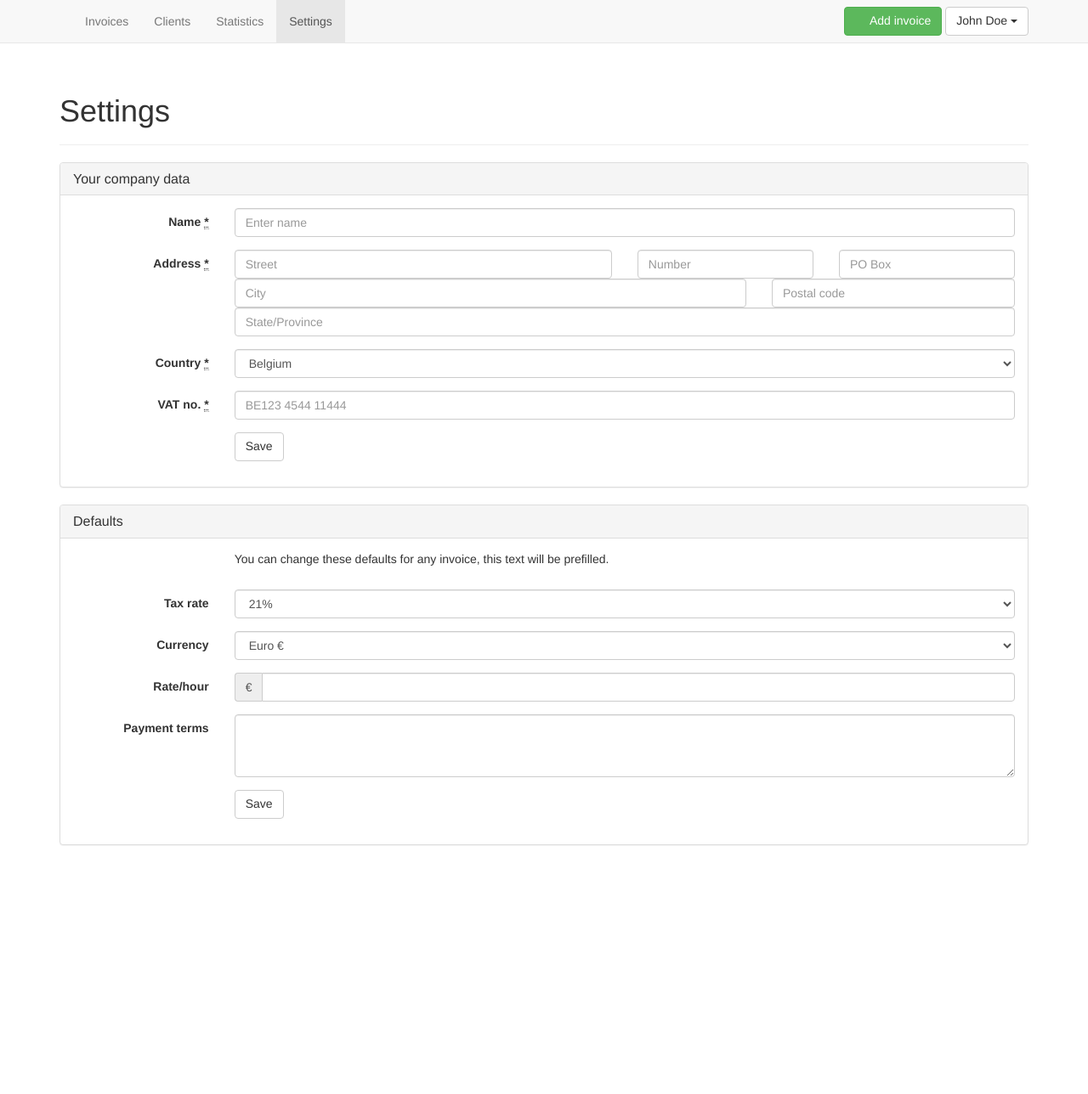
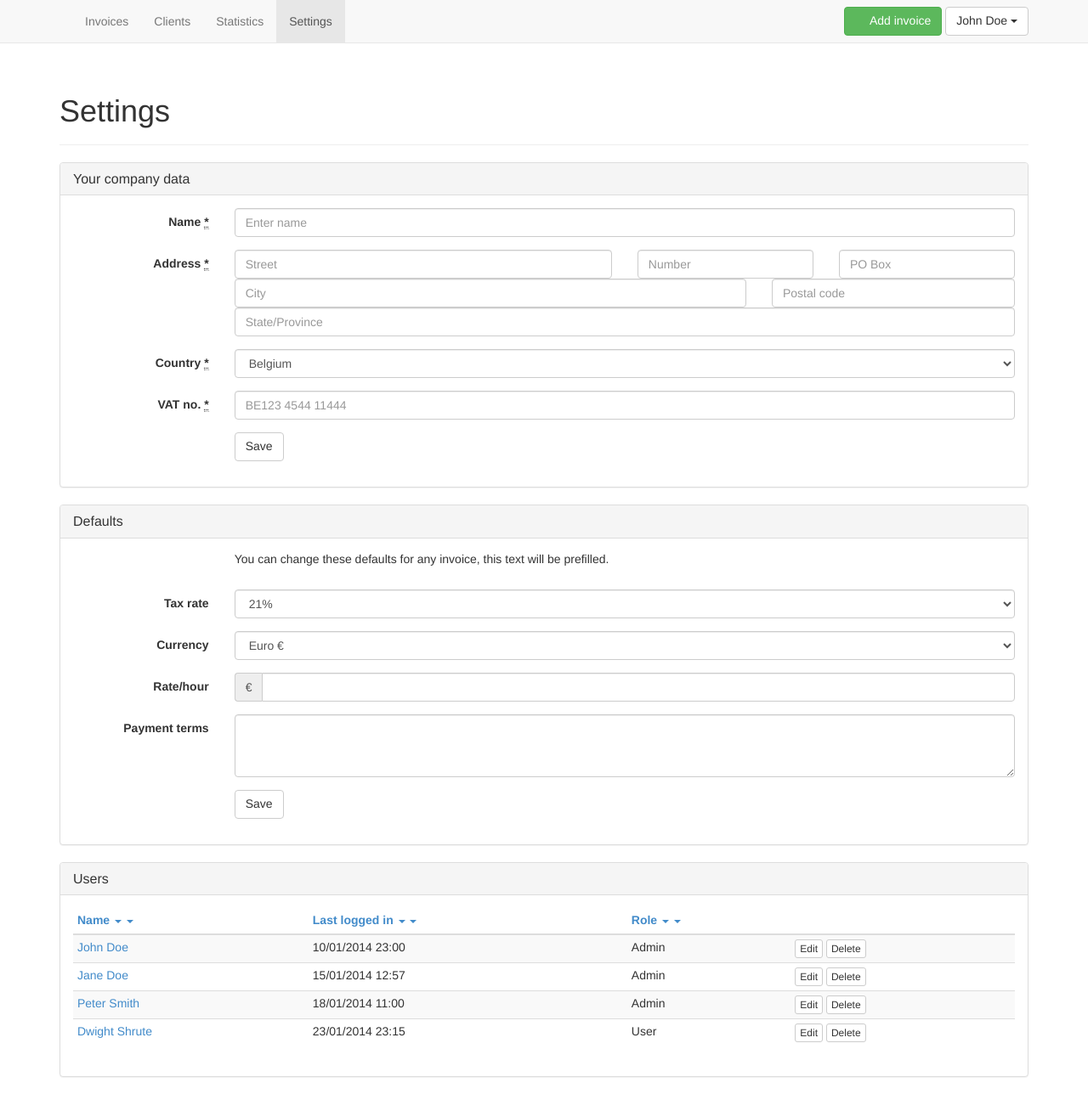
Before and after one commit to cybord/invoicing-html-prototype, a Jekyll site: the page built from settings.html, in a window 1280 px wide. Shown: the whole page at 85% size. Built offline with Jekyll 4.4.1, drawn with Linux system fonts in a browser that asks for light colours; nearby versions of some CDN libraries; library files that are not in the unit come from our copies; Markdown is read by kramdown in place of the engine named in the settings; comment, search, counter and statistics services are not loaded; before the commit the page ends 1015 px from its top, so only the background shows below that.

Commit message:
user view

```diff
--- a/settings.html
+++ b/settings.html
@@ -103,3 +103,69 @@ title: Settings
 
   </div> <!-- end panel body -->
 </div> <!-- end panel -->
+
+
+
+
+<div class="panel panel-default">
+  <div class="panel-heading">
+    <h3 class="panel-title">Users</h3>
+  </div>
+  <div class="panel-body">
+
+
+    <div class="table-responsive">
+      <table class="table table-striped table-condensed table-responsive m0">
+        <thead>
+          <tr>
+            <th>
+              <a href="#" title="Sort ascending">
+                Name
+                <span class="sortable">
+                  <b class="caret"></b>
+                  <b class="caret flipped"></b>
+                </span>
+              </a>
+            </th>
+            <th class="sorted-asc">
+              <a href="#" title="Sorted ascending">
+                Last logged in
+                <span class="sortable">
+                  <b class="caret"></b>
+                  <b class="caret flipped"></b>
+                </span>
+              </a>
+            </th>
+            <th>
+              <a href="#" title="Sort ascending">
+                Role
+                <span class="sortable">
+                  <b class="caret"></b>
+                  <b class="caret flipped"></b>
+                </span>
+              </a>
+            </th>
+            <th></th>
+          </tr>
+        </thead>
+        <tbody>
+          {% for num in (1..4) %}
+          <tr>
+            <td><a href="user-settings.html">{% cycle 'John Doe', 'Jane Doe', 'Peter Smith', 'Dwight Shrute' %}</a></td>
+            <td>{% cycle '10/01/2014 23:00', '15/01/2014 12:57', '18/01/2014 11:00', '23/01/2014 23:15' %}</td>
+            <td>
+              {% cycle 'Admin', 'Admin', 'Admin', 'User' %}
+            </td>
+            <td>
+              <a href="user-settings.html" class="btn btn-default btn-xs">Edit</a>
+              <a href="#" class="btn btn-default btn-xs">Delete</a>
+            </td>
+          </tr>
+          {% endfor %}
+        </tbody>
+      </table>
+    </div><!-- end responsive table -->
+
+
+  </div> <!-- end panel body -->
+</div> <!-- end panel -->
```
Also changed, not shown: user-settings.html (+37 -10 lines).
